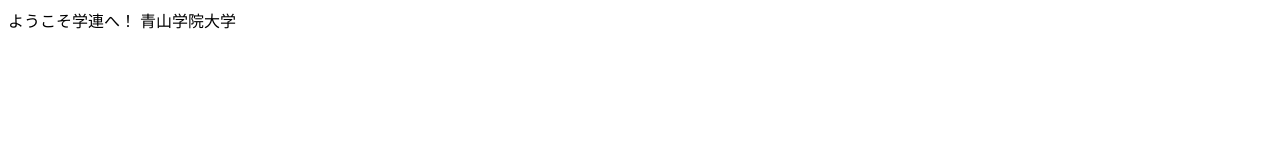
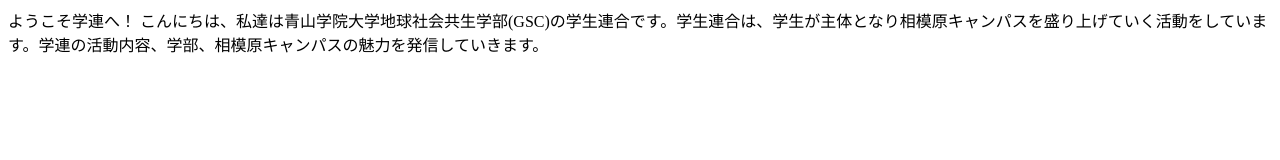
Before and after one commit to mapconcierge/www_gscstunion, a plain HTML site: page index.html in a window 1280 px wide. Drawn offline with Linux system fonts and the light colour scheme.

Commit message:
Update index.html
紹介文を追加

```diff
--- a/index.html
+++ b/index.html
@@ -5,6 +5,6 @@
 </head>
 <body>
 ようこそ学連へ！
-青山学院大学
+こんにちは、私達は青山学院大学地球社会共生学部(GSC)の学生連合です。学生連合は、学生が主体となり相模原キャンパスを盛り上げていく活動をしています。学連の活動内容、学部、相模原キャンパスの魅力を発信していきます。
 </body>
 </html>
```
